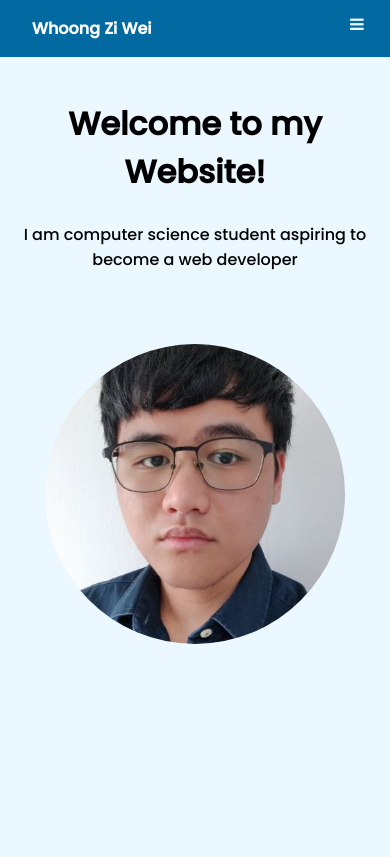
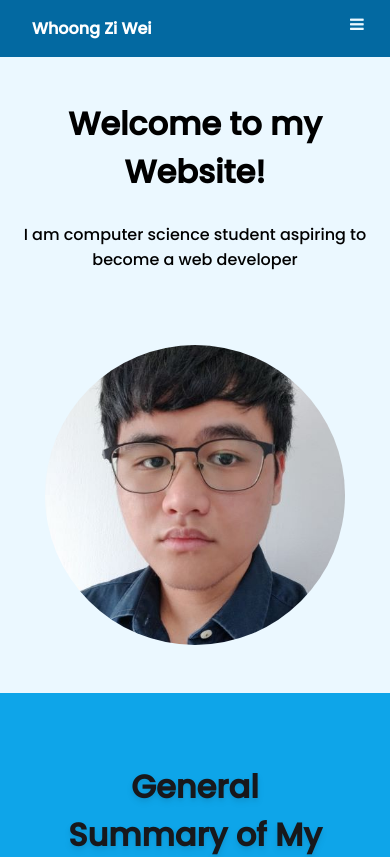
Before and after one commit to ziwei531/website-portfolio, a SvelteKit app: page / in a window 390 px wide. Shown: the top 857 px of the page. Built offline with nearby package versions, Linux system fonts and the light colour scheme.

Commit message:
adjusted media queries

```diff
--- a/src/routes/+page.svelte
+++ b/src/routes/+page.svelte
@@ -19,7 +19,7 @@
 		display: flex;
 		justify-content: center;
 		align-items: center;
-		height: 100vh;
+		min-height: 100vh;
 		gap: 1.5rem;
 	}
 
@@ -53,6 +53,10 @@
 	@media only screen and (max-width: 768px) {
 		.main-container {
 			flex-direction: column;
+			align-items: center;
+			justify-content: center;
+			min-height: auto;
+			padding-bottom: 3rem;
 		}
 
 		.main-container h1 {
@@ -65,7 +69,7 @@
 
 		.main-container > img {
 			margin: auto;
-			margin-top: 19px;
+			margin-top: 20px;
 		}
 	}
 </style>
```
